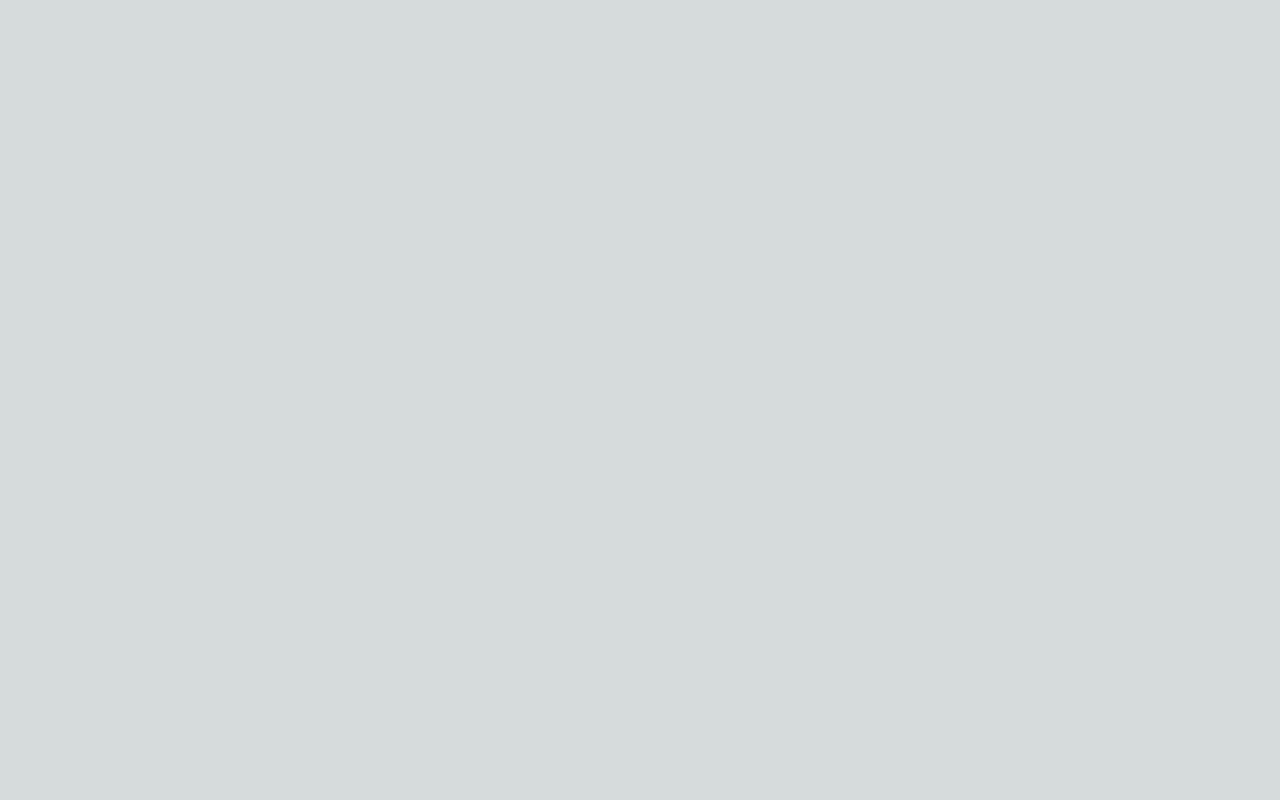
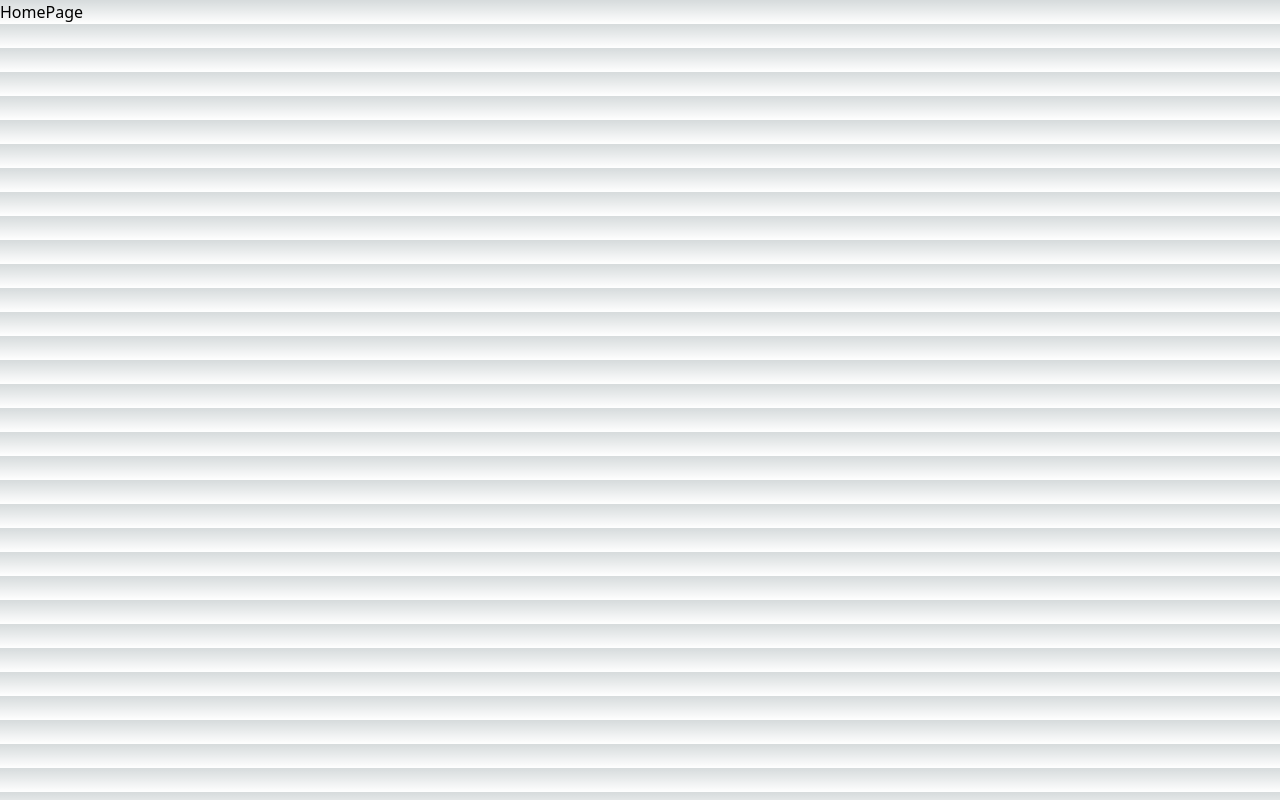
Before and after one commit to RaneemHamarneh/littleMovieProject, a Next.js app in the folder filmo/: page / in a window 1280 px wide. Built offline with nearby package versions, Linux system fonts and the light colour scheme.

Commit message:
update layout

```diff
--- a/filmo/src/pages/_app.js
+++ b/filmo/src/pages/_app.js
@@ -1,4 +1,4 @@
-import '@component/styles/globals.css'
+import "@component/styles/globals.css"
 
 export default function App({ Component, pageProps }) {
   return <Component {...pageProps} />
--- a/filmo/src/pages/index.js
+++ b/filmo/src/pages/index.js
@@ -4,5 +4,9 @@ import { Inter } from "next/font/google"
 const inter = Inter({ subsets: ["latin"] })
 
 export default function Home() {
-  return <main></main>
+  return (
+    <main>
+      <div>HomePage</div>
+    </main>
+  )
 }
```
Also changed, not shown: filmo/src/components/Footer/Footer.jsx (added), filmo/src/components/Navbar/Navbar.jsx (added), filmo/src/pages/actors/[actorId].jsx (added), filmo/src/pages/actors/index.jsx (added), filmo/src/pages/movies/[movieId].jsx (added), filmo/src/pages/movies/index.jsx (added), filmo/src/util/API.js (added).
